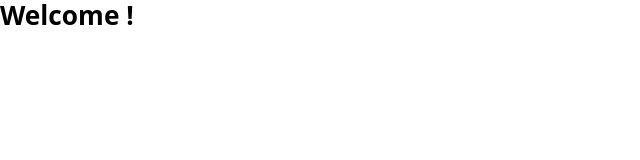
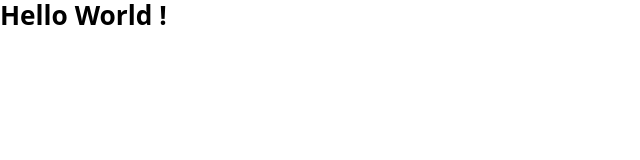
Before and after one commit to romaindy/cours-vue-3, a Vue app: page / in a window 1280 px wide. Shown: the top 160 px of the page, without its empty margins (0-640 px from the left). Built offline with nearby package versions, Linux system fonts and the light colour scheme.

Commit message:
feat: remove the router

```diff
--- a/src/App.vue
+++ b/src/App.vue
@@ -1,3 +1,3 @@
 <template>
-  <router-view></router-view>
+  <h1>Hello World !</h1>
 </template>
--- a/src/main.ts
+++ b/src/main.ts
@@ -1,6 +1,5 @@
 import { createApp } from 'vue'
 import App from './App.vue'
-import router from './router/index'
 import './assets/styles/main.css'
 
-createApp(App).use(router).mount('#app')
+createApp(App).mount('#app')
--- a/src/pages/index.vue
+++ /dev/null
@@ -1,3 +0,0 @@
-<template>
-  <h1>Welcome !</h1>
-</template>
--- a/src/router/index.ts
+++ /dev/null
@@ -1,20 +0,0 @@
-import { createRouter, createWebHistory } from 'vue-router'
-
-const pages = import.meta.glob('../pages/*.vue', { eager: true })
-
-const routes = Object.entries(pages).map(([path, component]) => {
-  const name = path.match(/\.\/pages\/(.*)\.vue$/)[1]
-
-  return {
-    path: name.toLowerCase() === 'index' ? '/' : `/${name.toLowerCase()}`,
-    name,
-    component: component.default,
-  }
-})
-
-const index = createRouter({
-  history: createWebHistory(),
-  routes,
-})
-
-export default index
```
